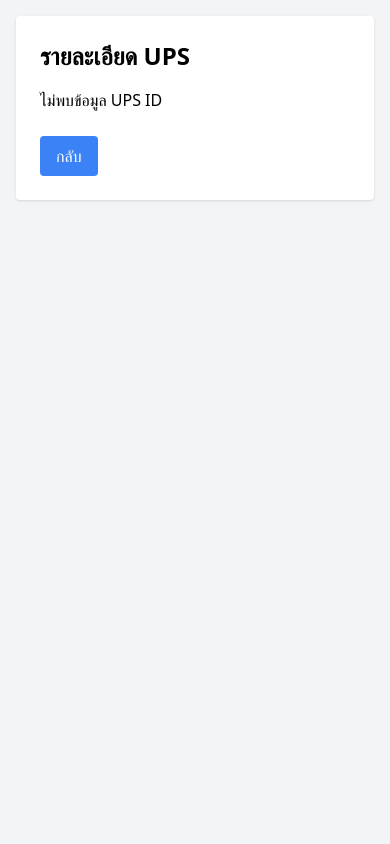
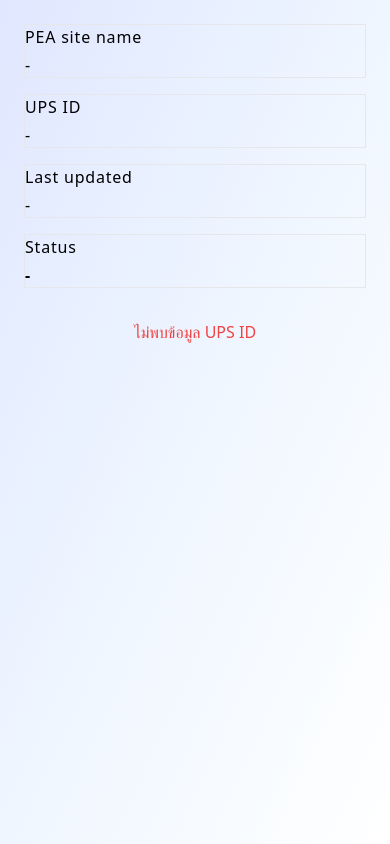
Before and after one commit to chinnawatsree/leoweb, a PHP site: page /ups_detail.html in a window 390 px wide. Run offline with PHP 8.4, Linux system fonts and the light colour scheme; some libraries are stand-ins or nearby versions.

Commit message:
add dash

```diff
--- a/ups_detail.html
+++ b/ups_detail.html
@@ -2,68 +2,211 @@
 <html lang="th">
 <head>
   <meta charset="UTF-8" />
-  <meta name="viewport" content="width=device-width, initial-scale=1"/>
+  <meta name="viewport" content="width=device-width, initial-scale=1.0" />
   <title>รายละเอียด UPS</title>
   <script src="https://cdn.tailwindcss.com"></script>
+  <style>
+    body {
+      background: linear-gradient(135deg, #e0e7ff 0%, #f1f5f9 100%);
+    }
+    .card {
+      @apply bg-white p-6 rounded-2xl shadow-lg transition-transform duration-200 hover:scale-105 hover:shadow-2xl;
+      border: 1px solid #e5e7eb;
+    }
+    .text-label {
+      @apply text-xs text-gray-500 font-medium tracking-wide uppercase;
+      letter-spacing: 0.05em;
+    }
+    .text-title {
+      @apply text-2xl font-bold text-indigo-700;
+    }
+    .flex-center {
+      @apply flex items-center;
+    }
+    #dashboard-content .card {
+      background: linear-gradient(120deg, #f8fafc 80%, #e0e7ff 100%);
+    }
+    #dashboard-content .text-4xl {
+      @apply text-5xl text-indigo-600 drop-shadow;
+    }
+    #dashboard-content .text-xl {
+      @apply text-2xl text-indigo-700;
+    }
+    #dashboard-content .bg-gray-100 {
+      background: linear-gradient(90deg, #f1f5f9 60%, #e0e7ff 100%);
+    }
+    #status.text-green-500 {
+      @apply bg-green-100 px-3 py-1 rounded-full;
+    }
+    #status.text-red-500 {
+      @apply bg-red-100 px-3 py-1 rounded-full;
+    }
+    canvas#battery-chart {
+      background: #fff;
+      border-radius: 1rem;
+      box-shadow: 0 2px 8px 0 #e0e7ff;
+      padding: 1rem;
+    }
+  </style>
 </head>
-<body class="bg-gray-100 p-4">
-  <div class="max-w-3xl mx-auto bg-white p-6 rounded shadow">
-    <h1 class="text-2xl font-bold mb-4">รายละเอียด UPS</h1>
+<body class="bg-gradient-to-br from-indigo-100 via-blue-50 to-white min-h-screen p-6">
+  <div class="max-w-6xl mx-auto">
+    <header class="grid grid-cols-1 md:grid-cols-4 gap-4 mb-8">
+      <div class="card flex flex-col items-start">
+        <span class="text-label mb-1">PEA site name</span>
+        <span id="site-name" class="text-title">-</span>
+      </div>
+      <div class="card flex flex-col items-start">
+        <span class="text-label mb-1">UPS ID</span>
+        <span id="ups-id" class="text-title">-</span>
+      </div>
+      <div class="card flex flex-col items-start">
+        <span class="text-label mb-1">Last updated</span>
+        <span id="last-updated" class="text-title">-</span>
+      </div>
+      <div class="card flex flex-col items-start">
+        <span class="text-label mb-1">Status</span>
+        <span id="status" class="text-title font-bold">-</span>
+      </div>
+    </header>
 
-    <div id="ups-detail">
-      กำลังโหลดข้อมูล...
+    <main id="dashboard-content" class="grid grid-cols-1 md:grid-cols-3 gap-6 mb-6">
+      <!-- Grid line Card -->
+      <div class="card flex flex-col items-center justify-center hover:ring-2 hover:ring-indigo-300 min-h-[160px]">
+        <div class="flex items-center mb-2">
+          <span class="mr-2 text-indigo-400 text-2xl">⚡</span>
+          <span class="text-label tracking-widest">GRID LINE</span>
+        </div>
+        <p id="grid-line" class="text-5xl font-extrabold text-indigo-700 mb-1">-</p>
+        <p id="input-voltage" class="text-xs text-gray-400">Input: -</p>
+      </div>
+      <!-- Load Card -->
+      <div class="card flex flex-col items-center justify-center hover:ring-2 hover:ring-indigo-300 min-h-[160px]">
+        <div class="flex items-center mb-2">
+          <span class="mr-2 text-indigo-400 text-2xl">📈</span>
+          <span class="text-label tracking-widest">% LOAD</span>
+        </div>
+        <p id="load-percentage" class="text-5xl font-extrabold text-indigo-700 mb-1">-</p>
+        <p id="output-voltage" class="text-xs text-gray-400">Output: -</p>
+      </div>
+      <!-- Environment Card -->
+      <div class="card flex flex-col items-center justify-center hover:ring-2 hover:ring-indigo-300 min-h-[160px]">
+        <div class="flex items-center mb-2">
+          <span class="mr-2 text-indigo-400 text-2xl">🌡️</span>
+          <span class="text-label tracking-widest">ENVIRONMENT</span>
+        </div>
+        <p id="environment-temp" class="text-5xl font-extrabold text-indigo-700 mb-1">-</p>
+        <p id="environment-humidity" class="text-xs text-gray-400">Humidity: -</p>
+      </div>
+      <div class="card md:col-span-3 mt-2">
+        <h3 class="text-lg font-semibold mb-4 flex-center text-indigo-700">
+          <span class="mr-2">🔋</span>Battery Health
+        </h3>
+        <div class="grid grid-cols-1 md:grid-cols-4 gap-4 mb-4">
+          <div class="bg-gradient-to-br from-indigo-50 to-white p-4 rounded shadow">
+            <p class="text-label">Avg. Voltage</p>
+            <p id="avg-voltage" class="text-xl font-bold text-indigo-700">-</p>
+          </div>
+          <div class="bg-gradient-to-br from-indigo-50 to-white p-4 rounded shadow">
+            <p class="text-label">Total Voltage</p>
+            <p id="total-voltage" class="text-xl font-bold text-indigo-700">-</p>
+          </div>
+          <div class="bg-gradient-to-br from-indigo-50 to-white p-4 rounded shadow">
+            <p class="text-label">Current</p>
+            <p id="current" class="text-xl font-bold text-indigo-700">-</p>
+          </div>
+          <div class="bg-gradient-to-br from-indigo-50 to-white p-4 rounded shadow">
+            <p class="text-label">Batt Temp</p>
+            <p id="batt-temp" class="text-xl font-bold text-indigo-700">-</p>
+          </div>
+        </div>
+        <div class="mt-4 bg-white rounded-xl shadow-lg p-4">
+          <h4 class="text-label mb-2 text-indigo-600">Battery Cell Voltage</h4>
+          <canvas id="battery-chart"></canvas>
+        </div>
+      </div>
+    </main>
   </div>
 
-    <button onclick="window.history.back()" class="mt-6 px-4 py-2 bg-blue-500 text-white rounded hover:bg-blue-600">
-      กลับ
-    </button>
-  </div>
+  <script src="https://cdn.jsdelivr.net/npm/chart.js"></script>
+  <script>
+    const chartColors = {
+      main: 'rgb(54, 162, 235)',
+      max: 'rgb(255, 159, 64)'
+    };
 
-<script>
-  // ดึง ups_id จาก URL query string
-  function getParam(name) {
+    const batteryChartCtx = document.getElementById('battery-chart').getContext('2d');
+    const batteryChart = new Chart(batteryChartCtx, {
+      type: 'bar',
+      data: {
+        labels: ['C1', 'C2', 'C3', 'C4', 'C5', 'C6'],
+        datasets: [{
+          label: 'Cell Voltage',
+          data: [0, 0, 0, 0, 0, 0],
+          backgroundColor: chartColors.main,
+        }, {
+          label: 'MAX Cell Voltage',
+          data: [14.5, 14.5, 14.5, 14.5, 14.5, 14.5],
+          backgroundColor: chartColors.max,
+        }]
+      },
+      options: {
+        responsive: true,
+        scales: {
+          y: {
+            beginAtZero: true,
+            min: 11,
+            max: 17,
+            ticks: {
+              stepSize: 1
+            }
+          }
+        }
+      }
+    });
+
+    async function loadDashboardData() {
       const urlParams = new URLSearchParams(window.location.search);
-    return urlParams.get(name);
-  }
+      const upsId = urlParams.get('ups_id');
 
-  async function loadUpsDetail() {
-    const upsId = getParam('ups_id');
       if (!upsId) {
-      document.getElementById('ups-detail').textContent = 'ไม่พบข้อมูล UPS ID';
+        document.getElementById('dashboard-content').innerHTML = '<p class="text-center text-red-500">ไม่พบข้อมูล UPS ID</p>';
         return;
       }
 
       try {
         const response = await fetch(`ups_detail.php?ups_id=${encodeURIComponent(upsId)}`);
-      if (!response.ok) throw new Error('เกิดข้อผิดพลาดในการโหลดข้อมูล');
         const data = await response.json();
 
-      if (!data || Object.keys(data).length === 0) {
-        document.getElementById('ups-detail').textContent = 'ไม่พบข้อมูลสำหรับ UPS ID นี้';
-        return;
-      }
+        if (!response.ok) throw new Error(data.error || 'เกิดข้อผิดพลาดในการโหลดข้อมูล');
 
-      // แสดงรายละเอียด
-      document.getElementById('ups-detail').innerHTML = `
-        <p><strong>UPS ID:</strong> ${data.ups_id}</p>
-        <p><strong>Region:</strong> ${data.region_name}</p>
-        <p><strong>Province:</strong> ${data.subregion_name}</p>
-        <p><strong>PEA Code:</strong> ${data.pea_code_name}</p>
-        <p><strong>Last Signal:</strong> ${data.last_signal_updated ?? '-'}</p>
-        <p><strong>Event:</strong> ${data.last_event ?? '-'}</p>
-        <p><strong>Input Voltage:</strong> ${data.input_voltage ?? '-'}</p>
-        <p><strong>Output Voltage:</strong> ${data.output_voltage ?? '-'}</p>
-        <p><strong>Battery Temperature:</strong> ${data.battery_temp ?? '-'}</p>
-        <p><strong>Battery Voltage:</strong> ${data.battery_voltage ?? '-'}</p>
-        <p><strong>UPS Temperature:</strong> ${data.ups_temp ?? '-'}</p>
-        <p><strong>Status:</strong> ${data.status}</p>
-      `;
+        document.getElementById('site-name').textContent = data.pea_code_name || '-';
+        document.getElementById('ups-id').textContent = data.ups_id || '-';
+        document.getElementById('last-updated').textContent = data.last_signal_updated ?? '-';
+        document.getElementById('status').textContent = data.status || '-';
+        document.getElementById('status').className = 'font-bold ' + (data.status === 'Normal' ? 'text-green-500' : 'text-red-500');
+
+        document.getElementById('grid-line').textContent = `${data.input_voltage ?? '-'} V`;
+        document.getElementById('input-voltage').textContent = `Input: ${data.input_voltage ?? '-'} V`;
+        document.getElementById('load-percentage').textContent = `${data.load_percentage ?? '0'} %`;
+        document.getElementById('output-voltage').textContent = `Output: ${data.output_voltage ?? '-'} V`;
+        document.getElementById('environment-temp').textContent = `${data.ups_temp ?? '-'}°C`;
+        document.getElementById('environment-humidity').textContent = `${data.environment_humidity ?? '-'}%`;
+
+        document.getElementById('avg-voltage').textContent = `${(data.battery_cell_voltages.reduce((sum, val) => sum + val, 0) / data.battery_cell_voltages.length).toFixed(2)} V`;
+        document.getElementById('total-voltage').textContent = `${data.battery_voltage ?? '-'} V`;
+        document.getElementById('current').textContent = `${data.current ?? '-'} A`;
+        document.getElementById('batt-temp').textContent = `${data.battery_temp ?? '-'}°C`;
+
+        batteryChart.data.datasets[0].data = data.battery_cell_voltages;
+        batteryChart.update();
       } catch (error) {
-      document.getElementById('ups-detail').textContent = error.message;
+        console.error('Error fetching data:', error);
+        document.getElementById('dashboard-content').innerHTML = `<p class="text-center text-red-500">ไม่สามารถโหลดข้อมูลได้: ${error.message}</p>`;
       }
     }
 
-  loadUpsDetail();
+    document.addEventListener('DOMContentLoaded', loadDashboardData);
   </script>
 </body>
 </html>
```
Also changed, not shown: ups_detail.php (+19 -1 lines). Lines whose indentation alone changed are shown as unchanged.
